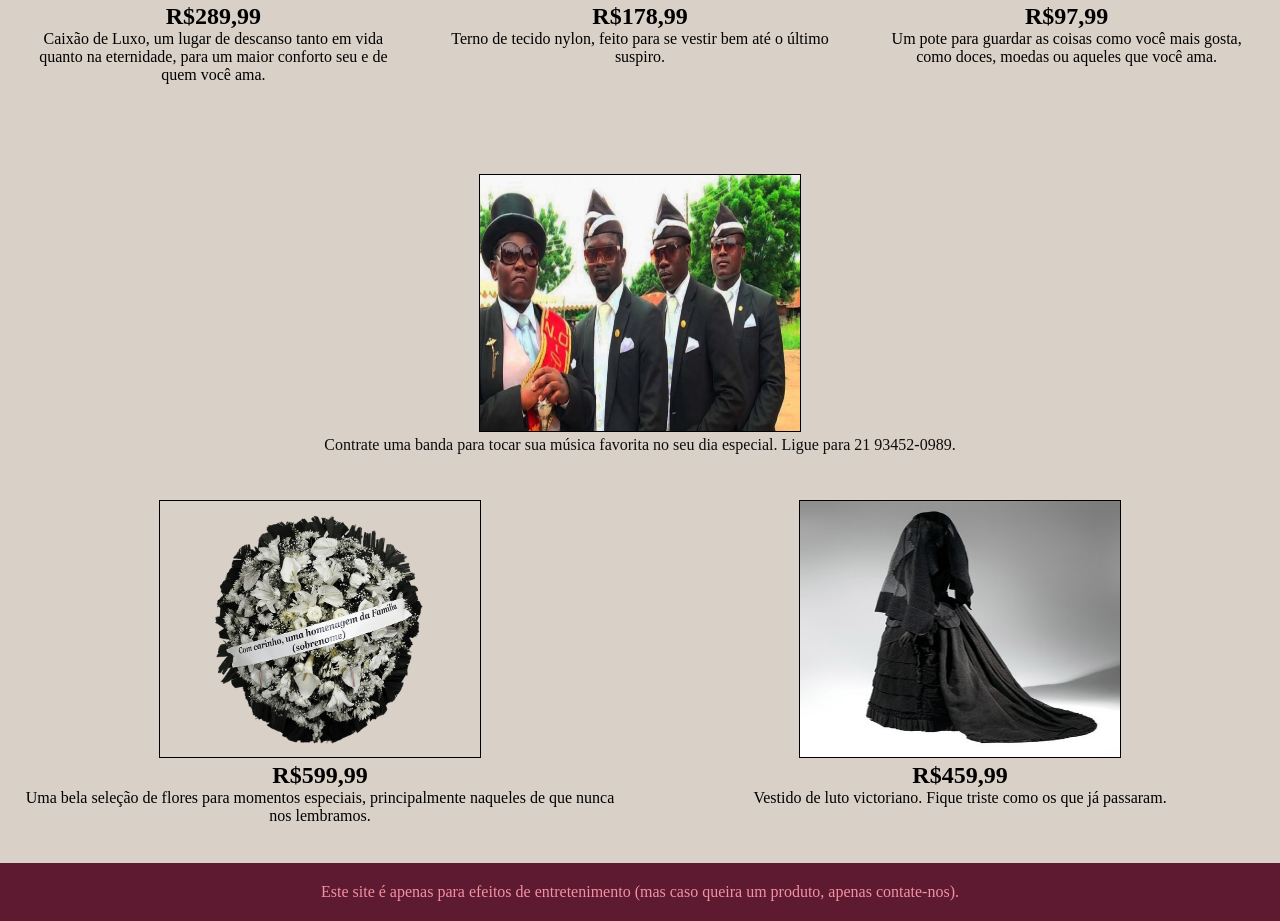
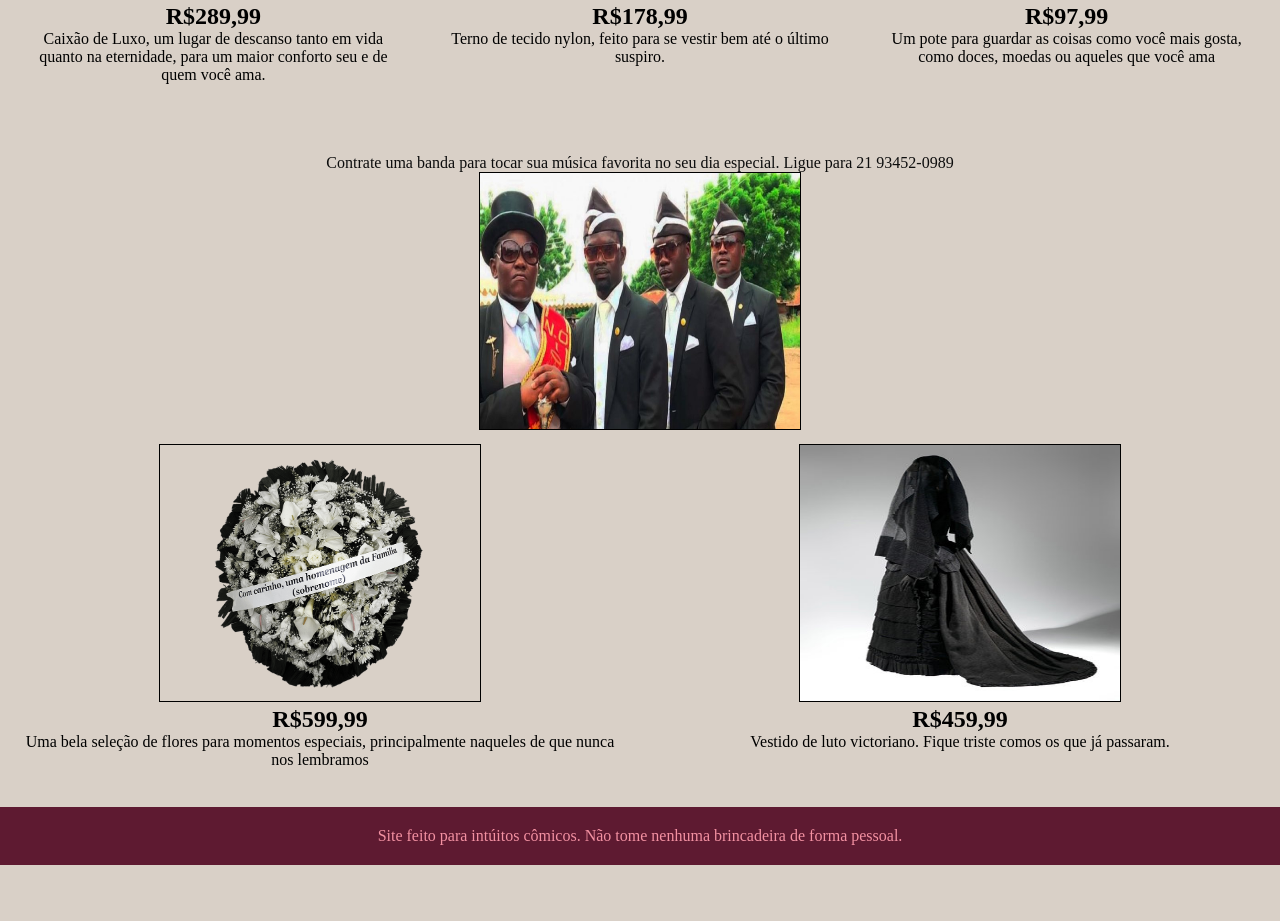
Before and after one commit to Lucas-EstudanteIFC/site-pra-morto, a plain HTML site: page index.html in a window 1280 px wide. Shown: the part 406-1327 px from the top of the page. After the commit the page ends 1271 px from the top, so only its background shows below. Drawn offline with Linux system fonts and the light colour scheme.

Commit message:
commit 24/10/23

```diff
--- a/index.html
+++ b/index.html
@@ -11,8 +11,12 @@
 
 <body>
     <header>
+        <div>
             <h1>Requientar</h1>
+        </div>
+        <div>
             <h2>"Por um futuro vestido em rosas e madeira"</h2>
+        </div>
         <nav>
             <a href="#">Produtos Infantis</a>
             <a href="#">Roupas Adequadas</a>
@@ -21,38 +25,40 @@
     </header>
     <article>
         <main>
-            <div class="produto"><img src="imagens/caixãodeluxo.jpg" alt="">
+            <div class="produto"><img src="imagens/caixãodeluxo.jpg" alt="" id="produto1">
                 <h1 class="preco">R$289,99</h1>
                 <p>Caixão de Luxo, um lugar de descanso tanto em vida quanto na eternidade, para um maior conforto seu e
                     de quem você ama.</p>
             </div>
-            <div class="produto"><img src="imagens/terno.jpeg" alt="">
+            <div class="produto"><img src="imagens/terno.jpeg" alt="" id="produto2">
                 <h1>R$178,99</h1>
                 <p>Terno de tecido nylon, feito para se vestir bem até o último suspiro.</p>
             </div>
-            <div class="produto"><img src="imagens/brasil-urna.jpg" alt="">
+            <div class="produto"><img src="imagens/brasil-urna.jpg" alt="" id="produto3">
                 <h1>R$97,99</h1>
-                <p>Um pote para guardar as coisas como você mais gosta, como doces, moedas ou aqueles que você ama.</p>
+                <p>Um pote para guardar as coisas como você mais gosta, como doces, moedas ou aqueles que você ama</p>
             </div>
         </main>
         <aside>
-            <div class="anuncio"><img src="imagens/meme_caixao_capa_widelg.jpg" alt=""></div>
-            <div class="anuncio"><a href="#">Contrate uma banda para tocar sua música favorita no seu dia especial. Ligue
-                    para 21 93452-0989.</a></div>
+            <div><a href="#">Contrate uma banda para tocar sua música favorita no seu dia especial. Ligue
+                    para 21 93452-0989</a></div>
+            <div class="anuncio"> <img src="imagens/meme_caixao_capa_widelg.jpg" alt=""></div>
         </aside>
         <main id="main2">
             <div class="produto"><img src="imagens/faixa-funebre.png" alt="">
                 <h1>R$599,99</h1>
                 <p>Uma bela seleção de flores para momentos especiais, principalmente naqueles de que nunca nos
-                    lembramos.</p>
+                    lembramos</p>
             </div>
             <div class="produto"><img src="imagens/vestido-luto.jpg" alt="">
-            <h1>R$459,99</h1>
-            <p>Vestido de luto victoriano. Fique triste como os que já passaram.</p></div>
+                <h1>R$459,99</h1>
+                <p>Vestido de luto victoriano. Fique triste comos os que já passaram.</p>
+            </div>
+
         </main>
     </article>
     <footer>
-        <p>Este site é apenas para efeitos de entretenimento (mas caso queira um produto, apenas contate-nos).</p>
+       <p>Site feito para intúitos cômicos. Não tome nenhuma brincadeira de forma pessoal.</p>
     </footer>
 </body>
 
--- a/style.css
+++ b/style.css
@@ -55,9 +55,12 @@ nav a:hover {
 /*Página principal*/
 article {
     display: grid;
-    grid-template-rows: 1fr 236px 1fr;
+    grid-template-rows: 1fr 25vw 1fr;
     margin-top: 25px;
-    gap: 70px;
+}
+
+aside {
+    padding: 50px;
 }
 
 main {
@@ -69,9 +72,16 @@ main {
     padding: 20px;
 }
 
+.produto:hover {
+    padding: 40px;
+
+}
+
+
 #main2{
     grid-template-columns: 1fr 1fr;
 }
+
 
 
 /*Rodapé*/
```
